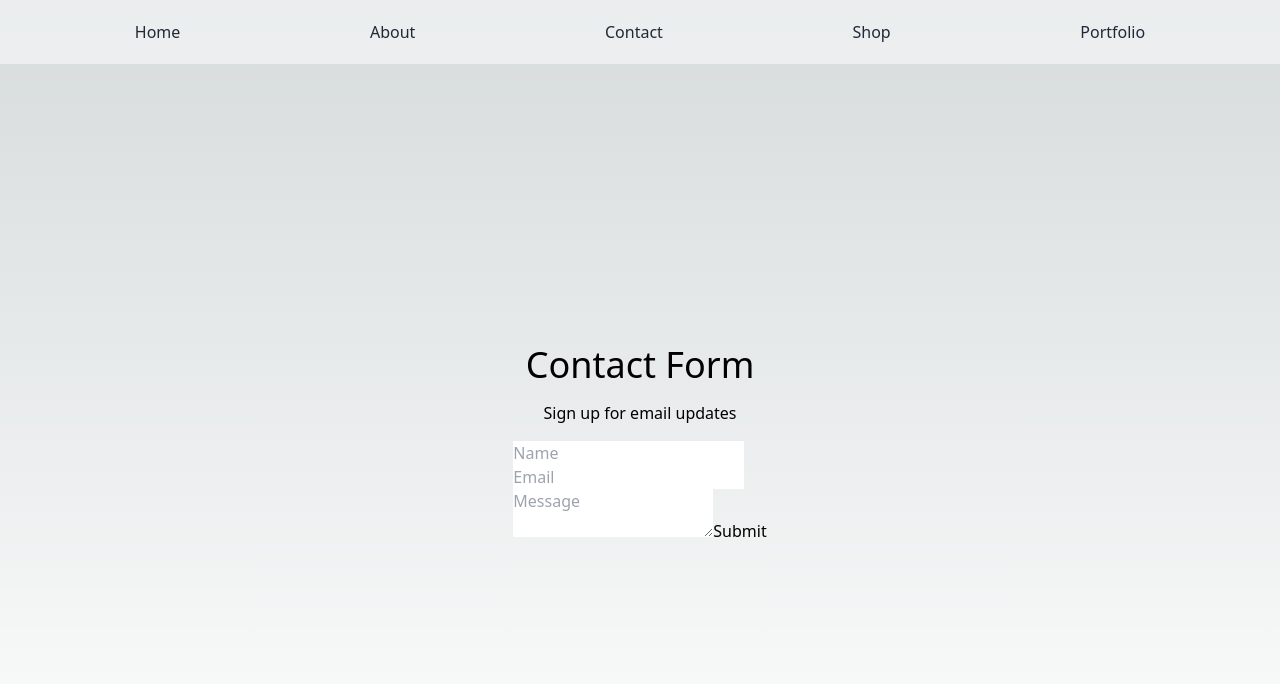
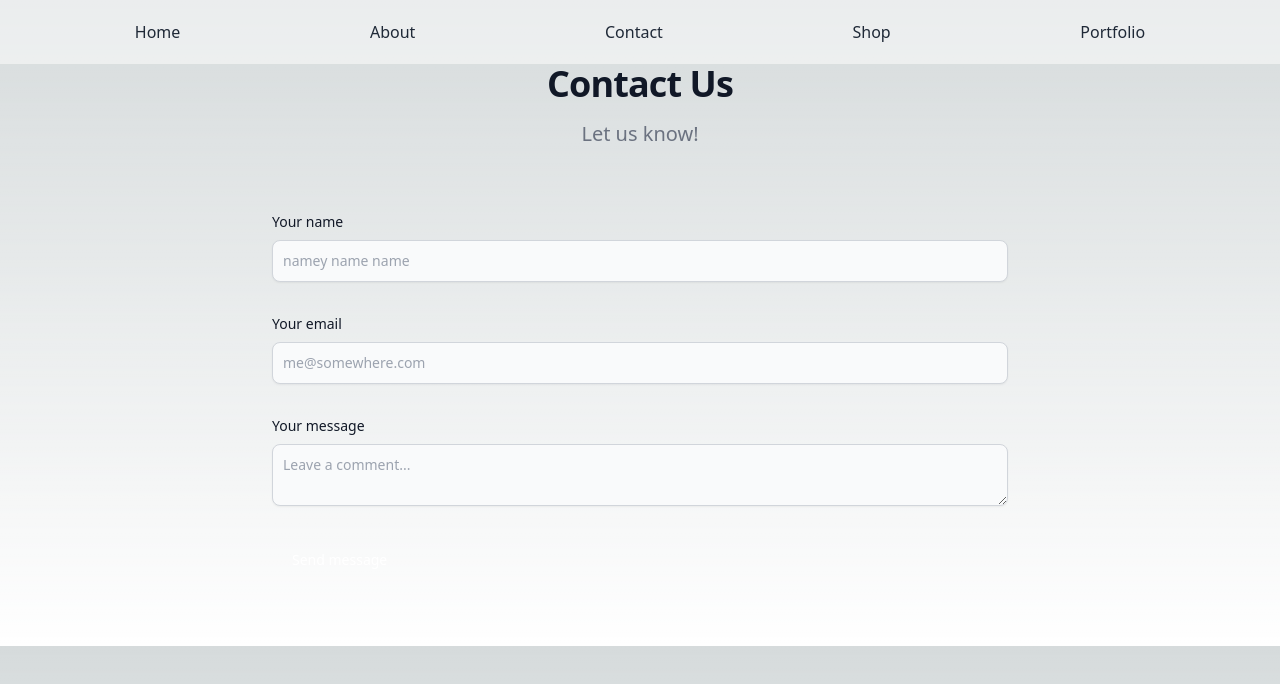
Before and after one commit to brooke-dev/madison-portfolio, a Next.js app: page /contact in a window 1280 px wide. Shown: the top 684 px of the page. Built offline with nearby package versions, Linux system fonts and the light colour scheme.

Commit message:
improved contact page, uncommented event handling but no API key yet

```diff
--- a/src/pages/contact.tsx
+++ b/src/pages/contact.tsx
@@ -1,6 +1,6 @@
 import React, { useState } from "react";
 import { useRouter } from "next/router";
-// import { sendEmail } from "sendemail";
+import { sendEmail } from "sendemail";
 
 const ContactForm = () => {
     const [name, setName] = useState("");
@@ -17,44 +17,49 @@ const ContactForm = () => {
     }
 
     // Send the email
-    // await sendEmail({
-    //     to: process.env.CONTACT_EMAIL,
-    //     from: email,
-    //     subject: `Contact Form Submission from ${name}`,
-    //     text: message,
-    // });
+    await sendEmail({
+        to: process.env.CONTACT_EMAIL,
+        from: email,
+        subject: `Contact Form Submission from ${name}`,
+        text: message,
+    });
 
     // Redirect to the success page
     router.push("/contact/success");
     };
 
     return (
-    <div className="flex flex-col items-center justify-center h-screen mt-11">
-    <h1 className="text-4xl">Contact Form</h1>
-    <h3 className="mt-4">Sign up for email updates</h3>
-    <div className="flex flex-wrap justify-center mt-4"></div>
 
-    <form onSubmit={handleSubmit}>
-        <input
-        type="text"
-        placeholder="Name"
-        value={name}
-        onChange={(e) => setName(e.target.value)}
-        /><br />
-        <input
-        type="email"
-        placeholder="Email"
-        value={email}
-        onChange={(e) => setEmail(e.target.value)}
-        /><br/>
-        <textarea
-        placeholder="Message"
-        value={message}
-        onChange={(e) => setMessage(e.target.value)}
-        />
-        <button type="submit">Submit</button>
-    </form>
+    <section className="bg: black">
+        <div className="py-8 lg:py-16 px-4 mx-auto max-w-screen-md">
+            <h2 className="mb-4 text-4xl tracking-tight font-extrabold text-center text-gray-900 dark:text-white">Contact Us</h2>
+            <p className="mb-8 lg:mb-16 font-light text-center text-gray-500 dark:text-gray-400 sm:text-xl">Let us know!</p>
+            <form action="#" className="space-y-8">
+                <div>
+                    <label htmlFor="name" className="block mb-2 text-sm font-medium text-gray-900 dark:text-gray-300">Your name</label>
+                    <input
+                    type="email"
+                    id="email"
+                    className="shadow-sm bg-gray-50 border border-gray-300 text-gray-900 text-sm rounded-lg focus:ring-primary-500 focus:border-primary-500 block w-full p-2.5 dark:bg-gray-700 dark:border-gray-600 dark:placeholder-gray-400 dark:text-white dark:focus:ring-primary-500 dark:focus:border-primary-500 dark:shadow-sm-light"
+                    placeholder="namey name name" required/>
+                </div>
+                <div>
+                    <label htmlFor="name" className="block mb-2 text-sm font-medium text-gray-900 dark:text-gray-300">Your email</label>
+                    <input
+                    type="email"
+                    id="email"
+                    className="shadow-sm bg-gray-50 border border-gray-300 text-gray-900 text-sm rounded-lg focus:ring-primary-500 focus:border-primary-500 block w-full p-2.5 dark:bg-gray-700 dark:border-gray-600 dark:placeholder-gray-400 dark:text-white dark:focus:ring-primary-500 dark:focus:border-primary-500 dark:shadow-sm-light"
+                    placeholder="me@somewhere.com" required/>
+                </div>
+                <div className="sm:col-span-2">
+                    <label htmlFor="message" className="block mb-2 text-sm font-medium text-gray-900 dark:text-gray-400">Your message</label>
+                    <textarea id="message"
+                    className="block p-2.5 w-full text-sm text-gray-900 bg-gray-50 rounded-lg shadow-sm border border-gray-300 focus:ring-primary-500 focus:border-primary-500 dark:bg-gray-700 dark:border-gray-600 dark:placeholder-gray-400 dark:text-white dark:focus:ring-primary-500 dark:focus:border-primary-500" placeholder="Leave a comment..."></textarea>
+            </div>
+            <button type="submit" className="py-3 px-5 text-sm font-medium text-center text-white rounded-lg bg-primary-700 sm:w-fit hover:bg-primary-800 focus:ring-4 focus:outline-none focus:ring-primary-300 dark:bg-primary-600 dark:hover:bg-primary-700 dark:focus:ring-primary-800">Send message</button>
+        </form>
     </div>
+</section>
     );
 };
 
```
